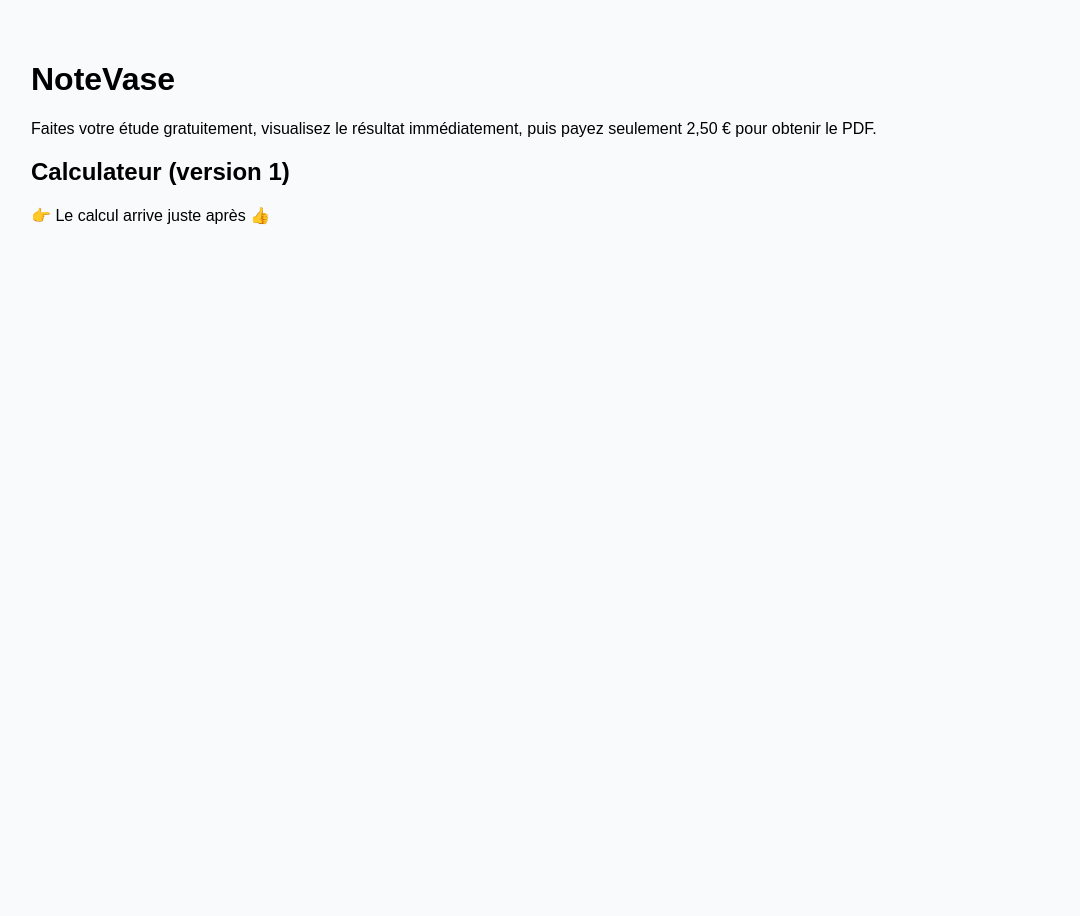
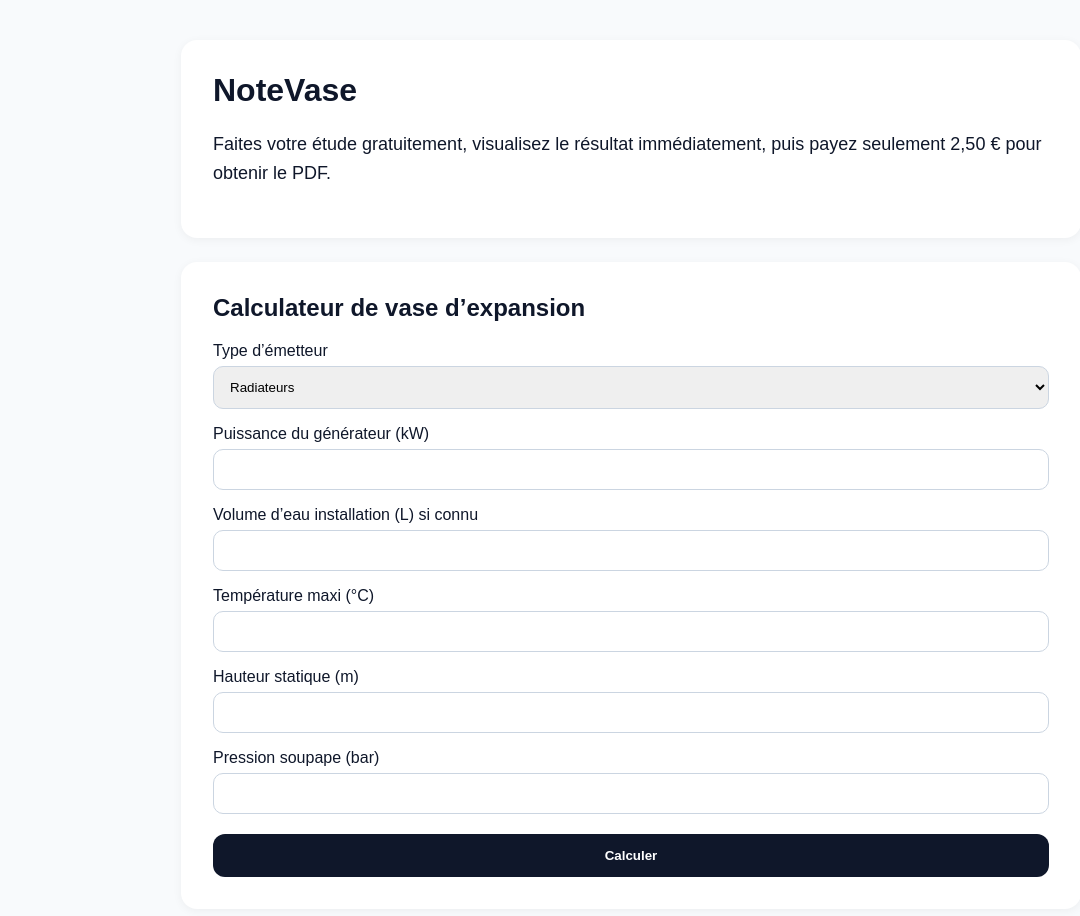
Before and after one commit to yun29-maker/Note-Vase, a Next.js app: page / in a window 1280 px wide. Shown: the top 916 px of the page, without its empty margins (9-1089 px from the left). Before the commit the page ends 800 px from the top, so only its background shows below. Built offline with nearby package versions, Linux system fonts and the light colour scheme.

Commit message:
Update page.js

```diff
--- a/app/page.js
+++ b/app/page.js
@@ -1,15 +1,273 @@
+"use client";
+
+import { useState } from "react";
+
 export default function Home() {
+  const [typeEmetteur, setTypeEmetteur] = useState("radiateurs");
+  const [puissance, setPuissance] = useState("");
+  const [volume, setVolume] = useState("");
+  const [temperature, setTemperature] = useState("");
+  const [hauteur, setHauteur] = useState("");
+  const [soupape, setSoupape] = useState("");
+  const [resultat, setResultat] = useState(null);
+  const [erreur, setErreur] = useState("");
+
+  function calculer() {
+    setErreur("");
+    setResultat(null);
+
+    const puissanceNum = parseFloat(puissance);
+    const volumeNum = parseFloat(volume);
+    const temperatureNum = parseFloat(temperature);
+    const hauteurNum = parseFloat(hauteur);
+    const soupapeNum = parseFloat(soupape);
+
+    if (!puissanceNum || puissanceNum <= 0) {
+      setErreur("Veuillez renseigner une puissance valide.");
+      return;
+    }
+
+    if (!temperatureNum || temperatureNum <= 0) {
+      setErreur("Veuillez renseigner une température maxi valide.");
+      return;
+    }
+
+    if (isNaN(hauteurNum) || hauteurNum < 0) {
+      setErreur("Veuillez renseigner une hauteur statique valide.");
+      return;
+    }
+
+    if (!soupapeNum || soupapeNum <= 0.5) {
+      setErreur("La pression soupape doit être supérieure à 0,5 bar.");
+      return;
+    }
+
+    let Va;
+    let origineVolume;
+
+    if (!isNaN(volumeNum) && volumeNum > 0) {
+      Va = volumeNum;
+      origineVolume = "saisi";
+    } else {
+      Va = typeEmetteur === "radiateurs" ? puissanceNum * 14 : puissanceNum * 12;
+      origineVolume = "estimé";
+    }
+
+    const Pst = hauteurNum / 10;
+    const P0 = Pst + 0.3;
+    const Per = soupapeNum - 0.5;
+    const Pa = P0 + 1;
+    const Pe = Per + 1;
+
+    if (Pe <= Pa) {
+      setErreur("Le calcul est impossible avec les valeurs saisies.");
+      return;
+    }
+
+    const n = 0.31 + 0.00039 * temperatureNum * temperatureNum;
+    const e = n / 100;
+    const Ve = Va * e;
+    const Vn = Ve / (1 - Pa / Pe);
+
+    const volumesStandards = [8, 12, 18, 25, 35, 50, 80, 100, 140, 200, 250, 300, 400, 500, 600];
+    const volumeRecommande = volumesStandards.find((v) => v >= Vn) || "hors plage standard";
+
+    setResultat({
+      origineVolume,
+      Va: Va.toFixed(1),
+      Pst: Pst.toFixed(2),
+      P0: P0.toFixed(2),
+      Per: Per.toFixed(2),
+      e: e.toFixed(4),
+      Ve: Ve.toFixed(2),
+      Vn: Vn.toFixed(2),
+      volumeRecommande,
+    });
+  }
+
   return (
-    <main style={{ padding: 40, fontFamily: "Arial" }}>
-      <h1>NoteVase</h1>
-      <p>
-        Faites votre étude gratuitement, visualisez le résultat immédiatement,
-        puis payez seulement 2,50 € pour obtenir le PDF.
-      </p>
+    <main
+      style={{
+        minHeight: "100vh",
+        background: "#f8fafc",
+        padding: "40px 20px",
+        fontFamily: "Arial, sans-serif",
+        color: "#0f172a",
+      }}
+    >
+      <div style={{ maxWidth: 900, margin: "0 auto" }}>
+        <div
+          style={{
+            background: "white",
+            borderRadius: 16,
+            padding: 32,
+            boxShadow: "0 2px 10px rgba(0,0,0,0.05)",
+            marginBottom: 24,
+          }}
+        >
+          <h1 style={{ marginTop: 0 }}>NoteVase</h1>
+          <p style={{ fontSize: 18, lineHeight: 1.6 }}>
+            Faites votre étude gratuitement, visualisez le résultat immédiatement,
+            puis payez seulement 2,50 € pour obtenir le PDF.
+          </p>
+        </div>
 
-      <h2>Calculateur (version 1)</h2>
+        <div
+          style={{
+            background: "white",
+            borderRadius: 16,
+            padding: 32,
+            boxShadow: "0 2px 10px rgba(0,0,0,0.05)",
+          }}
+        >
+          <h2 style={{ marginTop: 0 }}>Calculateur de vase d’expansion</h2>
 
-      <p>👉 Le calcul arrive juste après 👍</p>
+          <div style={{ display: "grid", gap: 16 }}>
+            <div>
+              <label>Type d’émetteur</label>
+              <select
+                value={typeEmetteur}
+                onChange={(e) => setTypeEmetteur(e.target.value)}
+                style={inputStyle}
+              >
+                <option value="radiateurs">Radiateurs</option>
+                <option value="plancher_chauffant">Plancher chauffant</option>
+              </select>
+            </div>
+
+            <div>
+              <label>Puissance du générateur (kW)</label>
+              <input
+                type="number"
+                value={puissance}
+                onChange={(e) => setPuissance(e.target.value)}
+                style={inputStyle}
+              />
+            </div>
+
+            <div>
+              <label>Volume d’eau installation (L) si connu</label>
+              <input
+                type="number"
+                value={volume}
+                onChange={(e) => setVolume(e.target.value)}
+                style={inputStyle}
+              />
+            </div>
+
+            <div>
+              <label>Température maxi (°C)</label>
+              <input
+                type="number"
+                value={temperature}
+                onChange={(e) => setTemperature(e.target.value)}
+                style={inputStyle}
+              />
+            </div>
+
+            <div>
+              <label>Hauteur statique (m)</label>
+              <input
+                type="number"
+                value={hauteur}
+                onChange={(e) => setHauteur(e.target.value)}
+                style={inputStyle}
+              />
+            </div>
+
+            <div>
+              <label>Pression soupape (bar)</label>
+              <input
+                type="number"
+                value={soupape}
+                onChange={(e) => setSoupape(e.target.value)}
+                style={inputStyle}
+              />
+            </div>
+          </div>
+
+          <button onClick={calculer} style={buttonStyle}>
+            Calculer
+          </button>
+
+          {erreur ? (
+            <div
+              style={{
+                marginTop: 20,
+                background: "#fee2e2",
+                color: "#991b1b",
+                padding: 16,
+                borderRadius: 12,
+              }}
+            >
+              {erreur}
+            </div>
+          ) : null}
+
+          {resultat ? (
+            <div
+              style={{
+                marginTop: 24,
+                background: "#ecfeff",
+                borderRadius: 16,
+                padding: 24,
+              }}
+            >
+              <h2 style={{ marginTop: 0 }}>Résultat</h2>
+              <p><strong>Origine du volume :</strong> {resultat.origineVolume}</p>
+              <p><strong>Volume installation retenu :</strong> {resultat.Va} L</p>
+              <p><strong>Pression statique :</strong> {resultat.Pst} bar</p>
+              <p><strong>Pression initiale :</strong> {resultat.P0} bar</p>
+              <p><strong>Pression max d’exercice :</strong> {resultat.Per} bar</p>
+              <p><strong>Coefficient d’expansion :</strong> {resultat.e}</p>
+              <p><strong>Volume d’expansion :</strong> {resultat.Ve} L</p>
+              <p><strong>Volume minimal du vase :</strong> {resultat.Vn} L</p>
+
+              <div
+                style={{
+                  marginTop: 16,
+                  fontSize: 28,
+                  fontWeight: "bold",
+                }}
+              >
+                Volume recommandé : {resultat.volumeRecommande} L
+              </div>
+
+              <div
+                style={{
+                  marginTop: 20,
+                  padding: 16,
+                  borderRadius: 12,
+                  background: "#fff7ed",
+                }}
+              >
+                Pour obtenir la note PDF, l’utilisateur paiera 2,50 € à la fin.
+              </div>
+            </div>
+          ) : null}
+        </div>
+      </div>
     </main>
   );
 }
+
+const inputStyle = {
+  width: "100%",
+  marginTop: 6,
+  padding: 12,
+  borderRadius: 10,
+  border: "1px solid #cbd5e1",
+  boxSizing: "border-box",
+};
+
+const buttonStyle = {
+  marginTop: 20,
+  width: "100%",
+  padding: 14,
+  borderRadius: 12,
+  border: "none",
+  background: "#0f172a",
+  color: "white",
+  fontWeight: "bold",
+  cursor: "pointer",
+};
```
